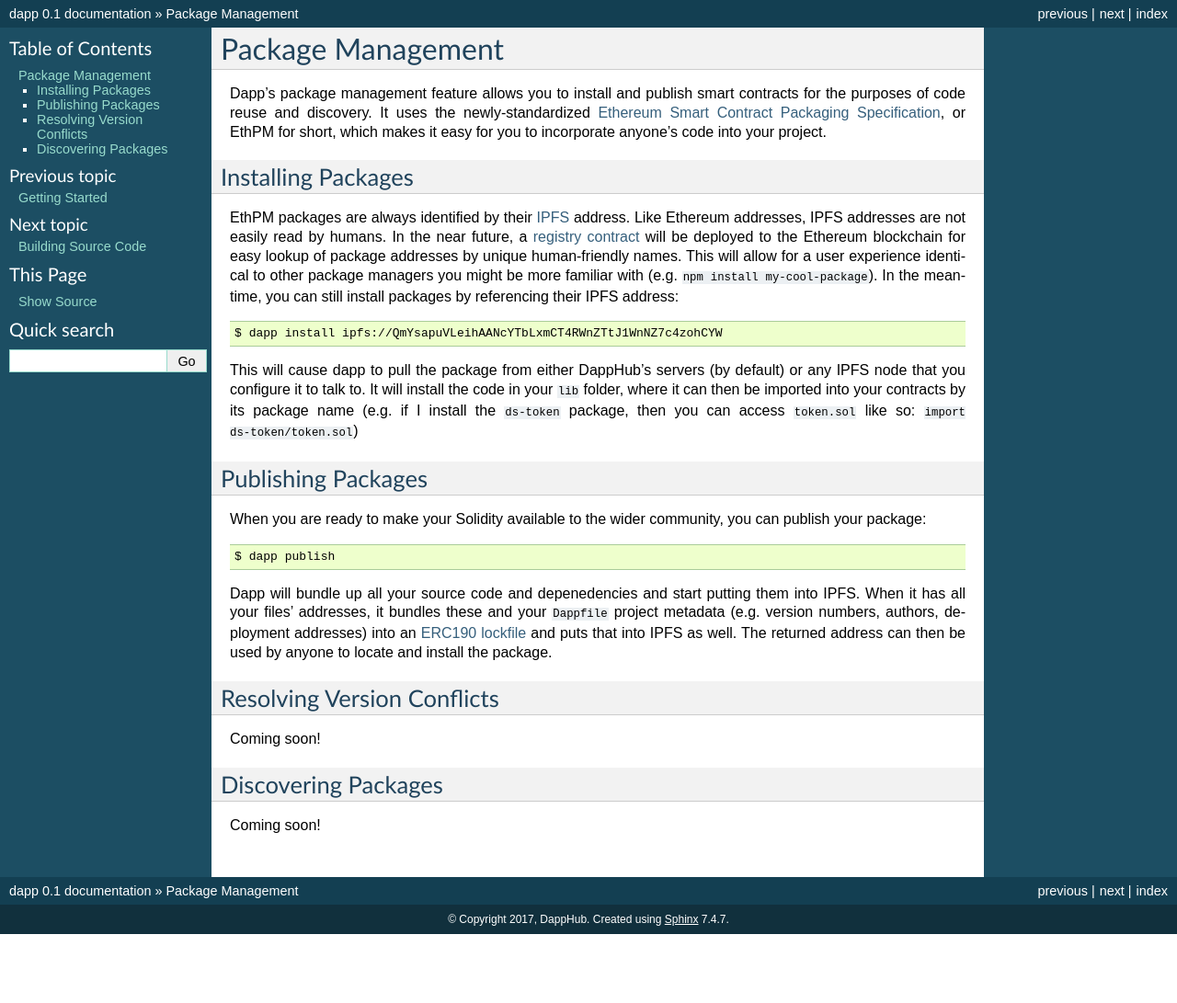
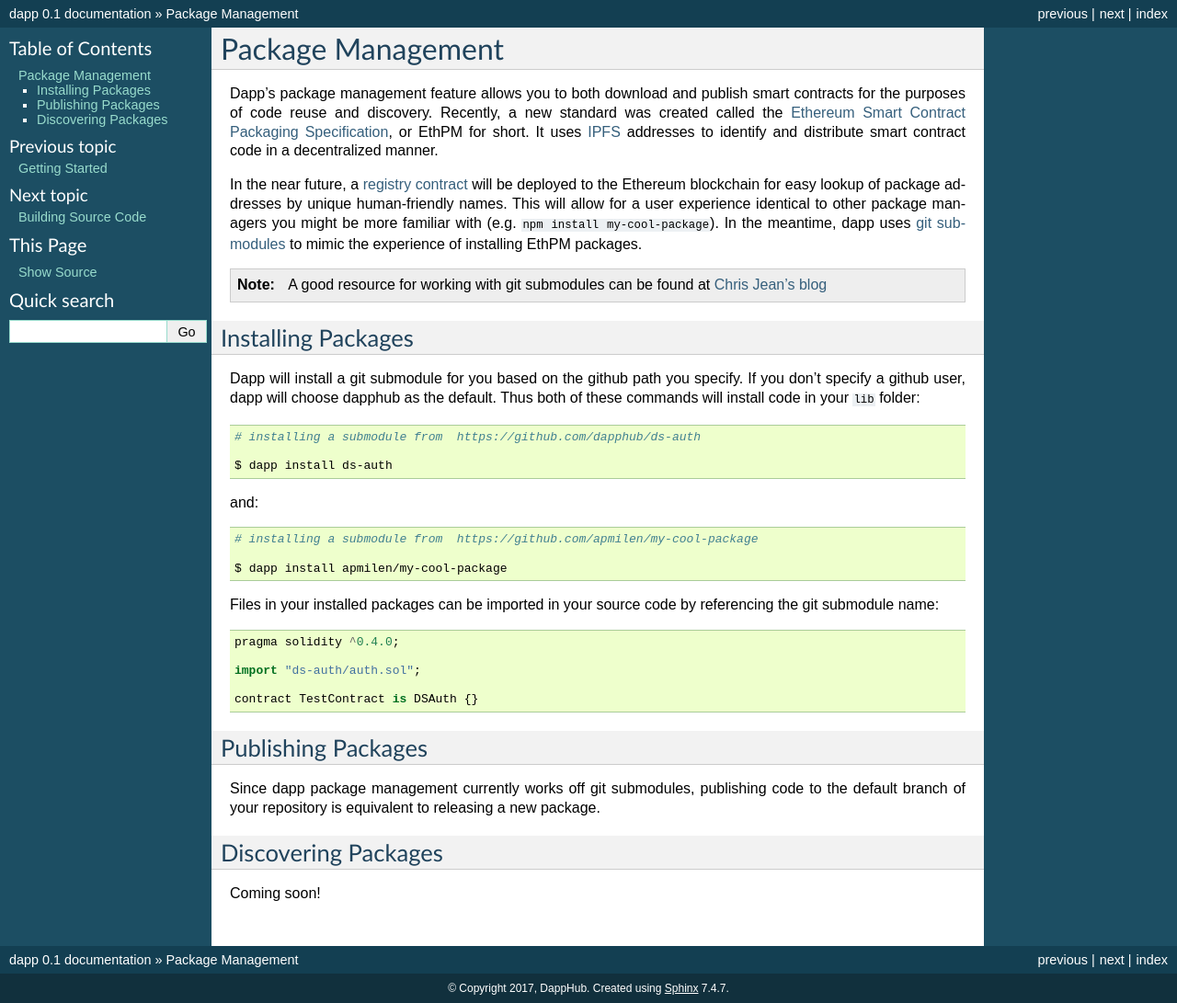
Before and after one commit to dapphub/dapptools, a Sphinx documentation site: the page built from docs/package_management.rst, in a window 1280 px wide. Shown: the whole page at 92% size. Built offline with Sphinx 7.4.7, drawn with Linux system fonts in a browser that asks for light colours; before the commit the page ends 1016 px from its top, so only the background shows below that.

Commit message:
updated docs

```diff
--- a/docs/package_management.rst
+++ b/docs/package_management.rst
@@ -4,37 +4,48 @@
 Package Management
 ###################
 
-Dapp's package management feature allows you to install and publish smart contracts for the purposes of code reuse and discovery. It uses the newly-standardized `Ethereum Smart Contract Packaging Specification <https://github.com/ethereum/EIPs/issues/190>`_, or EthPM for short, which makes it easy for you to incorporate anyone's code into your project.
+Dapp's package management feature allows you to both download and publish smart contracts for the purposes of code reuse and discovery. Recently, a new standard was created called the `Ethereum Smart Contract Packaging Specification <https://github.com/ethereum/EIPs/issues/190>`_, or EthPM for short. It uses `IPFS <https://ipfs.io/>`_ addresses to identify and distribute smart contract code in a decentralized manner.
+
+In the near future, a `registry contract <https://www.ethpm.com/>`_ will be deployed to the Ethereum blockchain for easy lookup of package addresses by unique human-friendly names. This will allow for a user experience identical to other package managers you might be more familiar with (e.g. ``npm install my-cool-package``). In the meantime, dapp uses `git submodules <https://git-scm.com/book/en/v2/Git-Tools-Submodules>`_ to mimic the experience of installing EthPM packages.
+
+.. note::
+    A good resource for working with git submodules can be found at `Chris Jean's blog <https://chrisjean.com/git-submodules-adding-using-removing-and-updating/>`_
 
 
 Installing Packages
 -------------------
 
-EthPM packages are always identified by their `IPFS <https://ipfs.io/>`_ address. Like Ethereum addresses, IPFS addresses are not easily read by humans. In the near future, a `registry contract <https://www.ethpm.com/>`_ will be deployed to the Ethereum blockchain for easy lookup of package addresses by unique human-friendly names. This will allow for a user experience identical to other package managers you might be more familiar with (e.g. ``npm install my-cool-package``). In the meantime, you can still install packages by referencing their IPFS address:
+Dapp will install a git submodule for you based on the github path you specify. If you don't specify a github user, dapp will choose dapphub as the default. Thus both of these commands will install code in your ``lib`` folder:
 
 .. code:: bash
 
-    $ dapp install ipfs://QmYsapuVLeihAANcYTbLxmCT4RWnZTtJ1WnNZ7c4zohCYW
+    # installing a submodule from  https://github.com/dapphub/ds-auth
 
-This will cause dapp to pull the package from either DappHub's servers (by default) or any IPFS node that you configure it to talk to. It will install the code in your ``lib`` folder, where it can then be imported into your contracts by its package name (e.g. if I install the ``ds-token`` package, then you can access ``token.sol`` like so: ``import ds-token/token.sol``)
+    $ dapp install ds-auth
+
+and:
+
+.. code:: bash
+
+    # installing a submodule from  https://github.com/apmilen/my-cool-package
+
+    $ dapp install apmilen/my-cool-package
+
+Files in your installed packages can be imported in your source code by referencing the git submodule name:
+
+::
+
+    pragma solidity ^0.4.0;
+
+    import "ds-auth/auth.sol";
+
+    contract TestContract is DSAuth {}
 
 Publishing Packages
 -------------------
 
-When you are ready to make your Solidity available to the wider community, you can publish your package:
+Since dapp package management currently works off git submodules, publishing code to the default branch of your repository is equivalent to releasing a new package.
 
-
-
-.. code:: bash
-
-    $ dapp publish
-
-Dapp will bundle up all your source code and depenedencies and start putting them into IPFS. When it has all your files' addresses, it bundles these and your ``Dappfile`` project metadata (e.g. version numbers, authors, deployment addresses) into an `ERC190 lockfile <https://github.com/ethpm/ethpm-spec/blob/master/release-lockfile.spec.md>`_ and puts that into IPFS as well. The returned address can then be used by anyone to locate and install the package.
-
-Resolving Version Conflicts
----------------------------
-
-Coming soon!
 
 Discovering Packages
 --------------------
```
Also changed, not shown: docs/installation.rst (+17 -5 lines).
